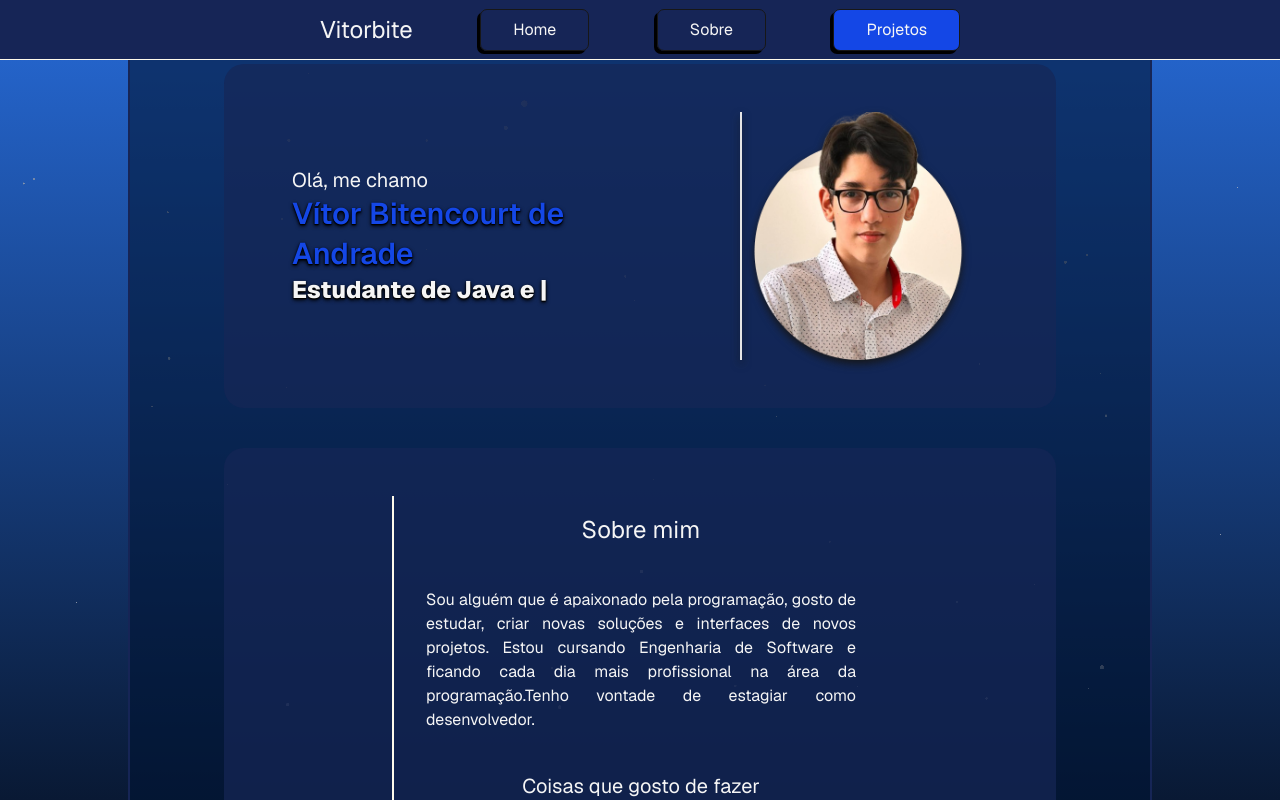
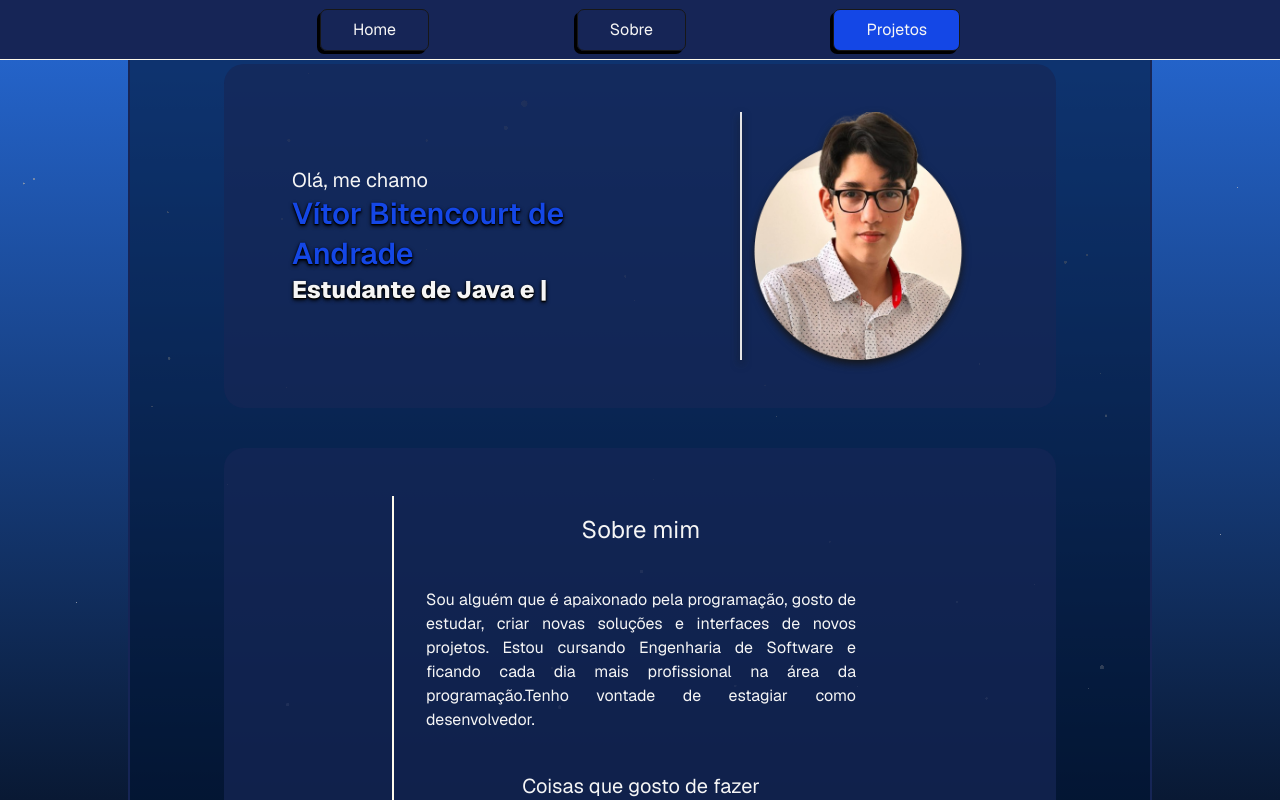
Before and after one commit to vitorbite/Portfolio, a Next.js app: page / in a window 1280 px wide. Shown: the top 800 px of the page. Built offline with nearby package versions, Linux system fonts and the light colour scheme.

Commit message:
Removendo nome da nav

```diff
--- a/src/app/components/Menu/index.tsx
+++ b/src/app/components/Menu/index.tsx
@@ -7,7 +7,7 @@ export default function index() {
     <nav className="fixed top-0 z-50">
       <div className="min-w-screen h-15 border-b-amber-50 border-b bg-blue-950 flex justify-center items-center">
         <div className="flex justify-between max-w-1/2 w-2xl min-w-100 h-15 items-center">
-        <h2>Vitorbite</h2>
+        {/* <h2>Vitorbite</h2> */}
             <button className={styles.button} onClick={() => Scroll("Home")}>Home</button>
             <button className={styles.button} onClick={() => Scroll("Sobre")} id="SobreBtn">Sobre</button>
             <button className={styles.button} onClick={() => Scroll("Projetos")} id={styles.ProjetosBtn}>
```
